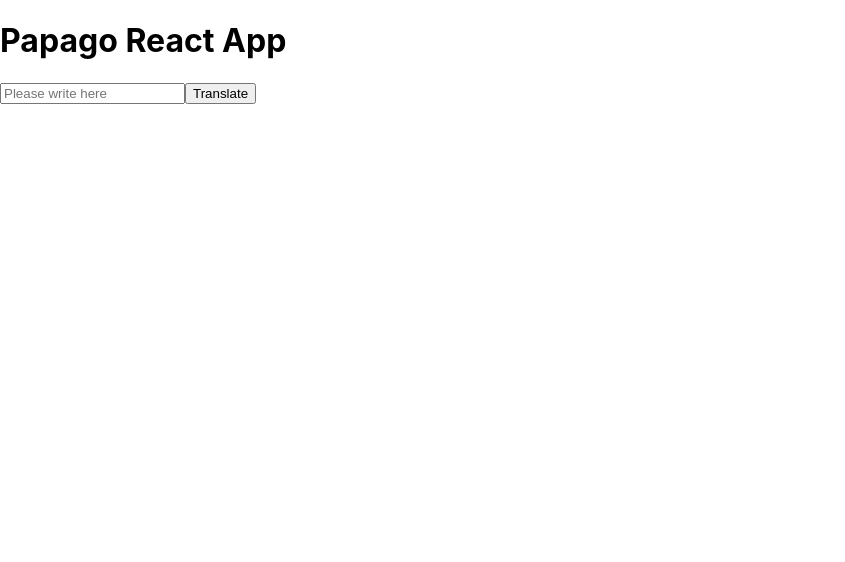
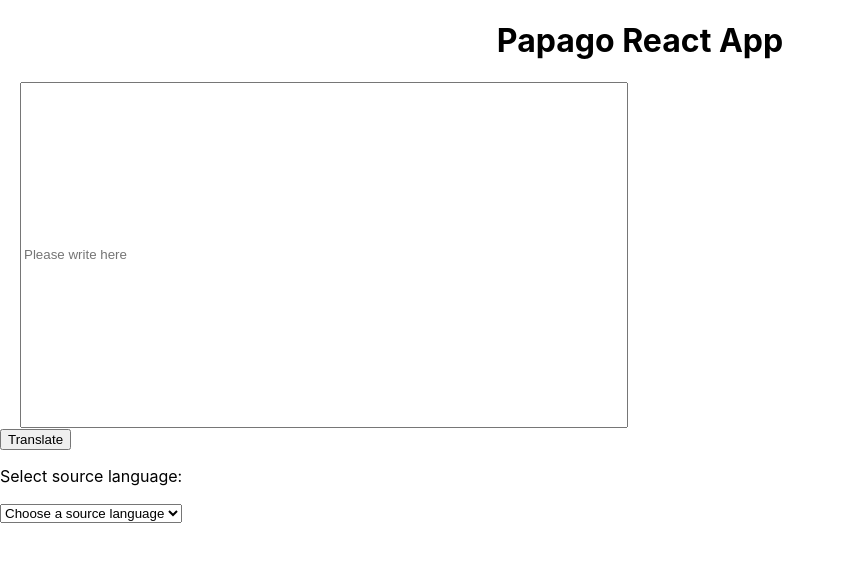
Before and after one commit to FlorianPoirier/papago-react-app, a React (Create React App) app: page / in a window 1280 px wide. Shown: the top 562 px of the page, without its empty margins (0-845 px from the left). Built offline with nearby package versions, Linux system fonts and the light colour scheme.

Commit message:
refactoring + select source language component

```diff
--- a/src/App.js
+++ b/src/App.js
@@ -1,39 +1,12 @@
-import axios from "axios";
-import React, { useState } from "react";
+import React from "react";
+import Translator from "./components/Translator.js";
 
 function App() {
-
-  const baseURL = 'http://localhost:3001/api/translate';
-
-  const [text, setText] = useState("");
-
-  const handleTraduction = () => {
-
-    const params = {
-      source: "en",
-      target: "ko",
-      text: text,
-    };
-
-    axios.post(baseURL, params)
-      .then(response => {
-        const result = response.data.message.result.translatedText;
-        console.log(result);
-      })
-      .catch(error => {
-        console.error('Query error: ', error);
-      });
-  }
-
   return (
-    <div>
-      <h1>Papago React App</h1>
-
-      <input placeholder="Please write here" onChange={e => setText(e.target.value)}></input>
-      <button name="translate" onClick={handleTraduction}>Translate</button>
-
-    </div>
-  );
+    <>
+      <Translator />
+    </>
+  )
 }
 
 export default App;
--- /dev/null
+++ b/src/components/SelectSourceLang.js
@@ -0,0 +1,29 @@
+import React, { useState } from "react";
+import { langList } from "./data/langList.js";
+
+function SelectSourceLang ({ onSelect }) {
+
+    const [choice, setChoice] = useState('');
+
+    const handleChoiceChange = (event) => {
+        const newSourceLanguage = event.target.value;
+
+        setChoice(newSourceLanguage);
+        onSelect(newSourceLanguage);
+    }
+
+    return (
+        <>
+            <select value={choice} onChange={handleChoiceChange}>
+                <option value="">Choose a source language</option>
+                    {langList.map((source) => (
+                        <option key={source.value} value={source.value}>
+                            {source.label}
+                        </option>
+                    ))}
+            </select>
+        </>
+    )
+}
+
+export default SelectSourceLang;
--- /dev/null
+++ b/src/components/Translator.js
@@ -0,0 +1,56 @@
+import axios from "axios";
+import React, { useState } from "react";
+import SelectSourceLang from "./SelectSourceLang.js";
+
+function Translator() {
+    const baseURL = 'http://localhost:3001/api/translate';
+
+    const [text, setText] = useState("");
+    // eslint-disable-next-line
+    const [sourceLang, setlangSource] = useState("en");
+    // eslint-disable-next-line
+    const [targetLang, setTarget] = useState("ko");
+
+    const handleSourceLang = (newSourceLanguage) => {
+        setlangSource(newSourceLanguage);
+    }
+
+    const handleTraduction = () => {
+
+        const params = {
+            source: sourceLang,
+            target: targetLang,
+            text: text,
+        };
+
+        axios.post(baseURL, params)
+            .then(response => {
+                const result = response.data.message.result.translatedText;
+                console.log(result);
+            })
+            .catch(error => {
+                console.error('Query error: ', error);
+            });
+    }
+
+    return (
+        <>
+            <div style={{ textAlign: 'center' }}>
+                <h1>Papago React App</h1>
+            </div>
+
+            <div style={{ marginLeft: '20px' }}>
+                <input type="text"
+                    style={{ width: '600px', height: '340px', verticalAlign: 'top' }}
+                    placeholder="Please write here" onChange={e => setText(e.target.value)}>
+                </input>
+            </div>
+            <button name="translate" onClick={handleTraduction}>Translate</button>
+            <p>Select source language:</p>
+            <SelectSourceLang onSelect={handleSourceLang}></SelectSourceLang>
+
+        </>
+    );
+}
+
+export default Translator;
--- /dev/null
+++ b/src/components/data/langList.js
@@ -0,0 +1,15 @@
+export const langList = [
+    { value: "en", label: "English"},
+    { value: "fr", label: "French"},
+    { value: "ko", label: "Korean"},
+    { value: "ja", label: "Japanese"},
+    { value: "de", label: "German"},
+    { value: "ru", label: "Russian"},
+    { value: "es", label: "Spanish"},
+    { value: "it", label: "Italian"},
+    { value: "zh-CN", label: "Simplified Chinese"},
+    { value: "zh-TW", label: "Traditional Chinese"},
+    { value: "vi", label: "Vietnamese"},
+    { value: "id", label: "Indonesian"},
+    { value: "th", label: "Thai"}
+]
```
Also changed, not shown: 1 other file (tests, documents, lock files or other folders).
